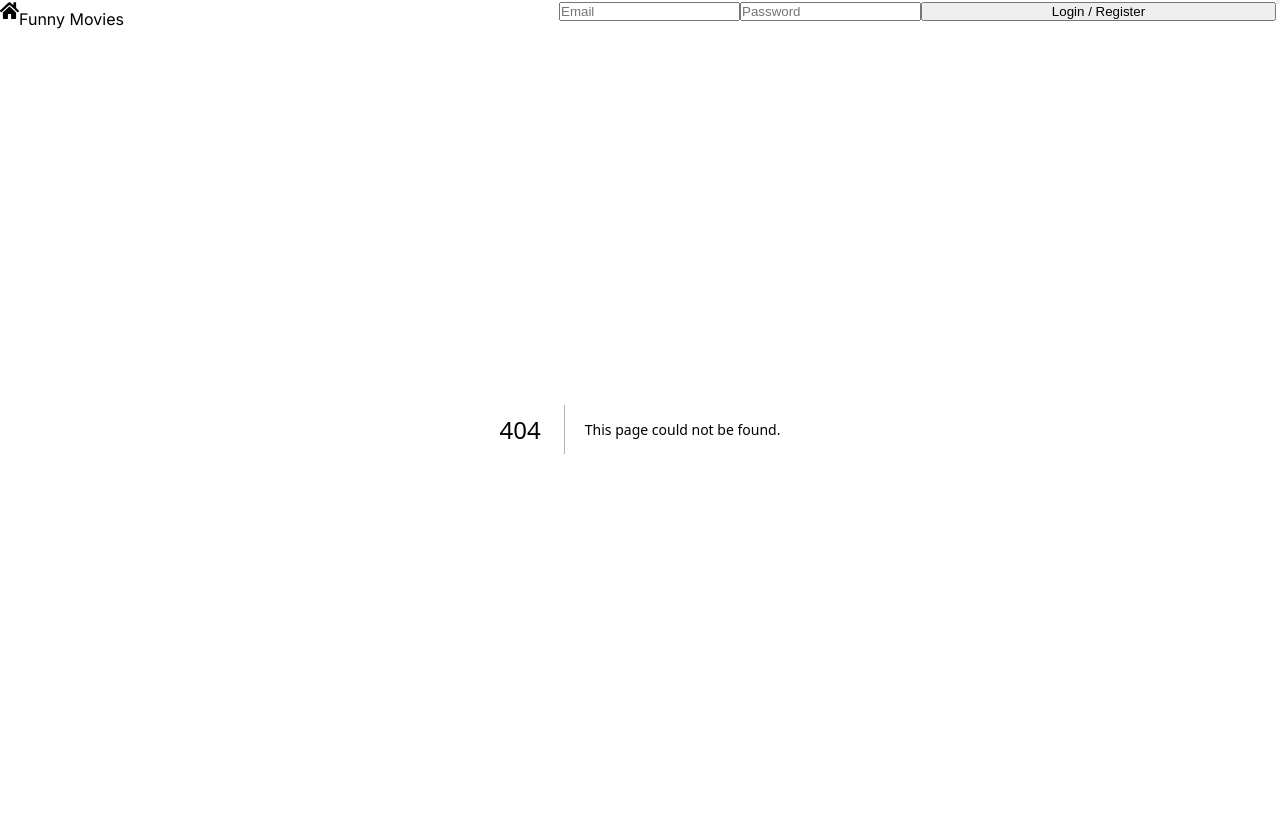
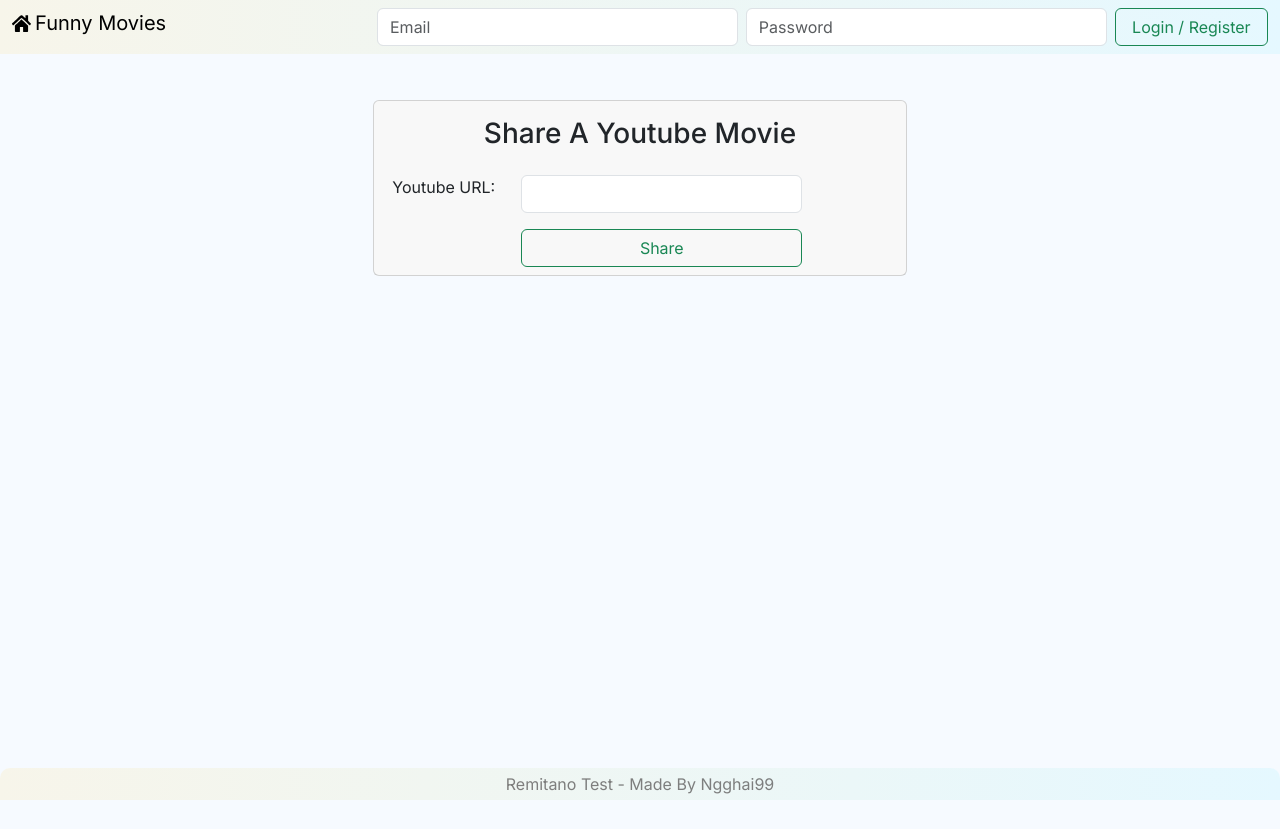
Before and after one commit to ngghai99/video-sharing-remitano, a Next.js app in the folder frontend/: page /share-movie in a window 1280 px wide. Before the commit this address had no page. After the commit the page ends 800 px from the top, so only its background shows below. Built offline with nearby package versions, Linux system fonts and the light colour scheme.

Commit message:
Update UI and create new ShareMovie page

```diff
--- a/frontend/app/globals.css
+++ b/frontend/app/globals.css
@@ -54,12 +54,7 @@
 
 body {
   color: rgb(var(--foreground-rgb));
-  background: linear-gradient(
-      to bottom,
-      transparent,
-      rgb(var(--background-end-rgb))
-    )
-    rgb(var(--background-start-rgb));
+  background: #f6faff !important
 }
 
 a {
@@ -89,8 +84,17 @@
   width: 100px;
 }
 
+.text-title {
+  text-decoration: none;
+  color: #ff4a4a;
+}
+
 .logo-nav{
   max-height: 25px;
+}
+
+.navbar-color {
+  background: linear-gradient(to right, #f7f5ea, #e5f8ff);
 }
 
 .custom-iframe {
@@ -109,12 +113,31 @@
   float: right;
 }
 
+.footer-custom{
+  color: #403e3ea6;
+  border-top-right-radius: 10px;
+  border-top-left-radius: 10px
+}
+
+.video-list-custom{
+  margin-top: 80px;
+}
+
 #navbarNav{
   float: right;
   padding-left: 45px;
 }
 
+.border-custom{
+  border-bottom-width: 3px;
+  border-style: solid;
+  border-color: #bebebe66;
+  border-top: none;
+  width: 64.1% !important;
+}
+
 .loading-spinner {
+  z-index: 100;
   display: flex;
   justify-content: center;
   align-items: center;
@@ -140,3 +163,23 @@
   0% { transform: rotate(0deg); }
   100% { transform: rotate(360deg); }
 }
+
+.share-movie-custom {
+  margin-top: 100px !important;
+}
+
+.description-custom{
+  overflow: scroll !important;
+  max-height: 160px;
+}
+
+.show .btn-signout {
+  float: right !important;
+  margin-top: 2px;
+}
+.show .navbar-text {
+  float: left !important;
+}
+.show .btn-share-movie{
+  float: right !important;
+}
--- a/frontend/app/layout.tsx
+++ b/frontend/app/layout.tsx
@@ -1,9 +1,8 @@
 import type { Metadata } from 'next'
 import { Inter } from 'next/font/google'
 import './globals.css'
-import { Header } from '@/components'
-import { Nav } from '@/components'
-
+import { Header, Nav, Footer } from '@/components'
+import 'bootstrap/dist/css/bootstrap.css'
 
 const inter = Inter({ subsets: ['latin'] })
 
@@ -17,12 +16,14 @@
 }: {
   children: React.ReactNode
 }) {
+
   return (
     <html lang="en">
       <Header />
       <body suppressHydrationWarning={true} className={inter.className}>
         <Nav />
         {children}
+        <Footer />
       </body>
     </html>
   )
--- a/frontend/app/page.tsx
+++ b/frontend/app/page.tsx
@@ -1,12 +1,9 @@
 import Image from 'next/image'
-import 'bootstrap/dist/css/bootstrap.css'
 import styles from './page.module.css'
 import { VideoList } from '@/components'
 
 export default function Home() {
   return (
-    <>
-      <VideoList />
-    </>
+    <VideoList />
   )
 }
--- /dev/null
+++ b/frontend/app/share-movie/page.tsx
@@ -0,0 +1,60 @@
+'use client'
+import React from 'react';
+
+export default function ShareMovie() {
+  const handleSubmitVideo = async (e) => {
+    e.preventDefault();
+    const storedToken = localStorage.getItem('accessToken') || null;
+    const videoUrl = e.target.elements.videoUrl.value;
+
+    try {
+      const response = await fetch('http://localhost:3001/api/v1/videos', {
+        method: 'POST',
+        headers: {
+          Authorization: storedToken,
+          'Content-Type': 'application/json',
+        },
+        body: JSON.stringify({ link: videoUrl }),
+      });
+
+      if (response.ok) {
+        window.location.href = '/';
+      } else {
+        console.error('Something went wrong.');
+      }
+    } catch (error) {
+      console.error('Network error. Please try again.');
+    }
+  };
+
+  return (
+    <div className="row share-movie-custom">
+      <div className="d-flex justify-content-center">
+        <div className="col-md-5">
+          <div className="card rounded-15">
+            <div className="card-header border-0">
+              <h3 className="d-flex justify-content-center mt-2">Share A Youtube Movie</h3>
+              <form onSubmit={handleSubmitVideo}>
+                <div className="row mt-4">
+                  <div className="col-md-3">
+                    <label className="d-flex justify-content-center">Youtube URL:</label>
+                  </div>
+                  <div className="col-md-7">
+                    <input
+                      className="form-control"
+                      required
+                      name="videoUrl"
+                    />
+                    <button className="btn btn-outline-success w-100 mt-3" type="submit">
+                      Share
+                    </button>
+                  </div>
+                </div>
+              </form>
+            </div>
+          </div>
+        </div>
+      </div>
+    </div>
+  );
+}
--- /dev/null
+++ b/frontend/components/Footer.tsx
@@ -0,0 +1,11 @@
+import React from 'react'
+
+export default function Footer() {
+  return (
+    <footer className="mt-5 position-fixed bottom-0 w-100">
+      <div className="d-flex justify-content-center section navbar-color footer-custom">
+        <p className="my-1">Remitano Test - Made By Ngghai99 </p>
+      </div>
+    </footer>
+  )
+}
--- a/frontend/components/Nav.tsx
+++ b/frontend/components/Nav.tsx
@@ -1,8 +1,8 @@
-"use client"
 "use client"
 import React, { useState, useEffect } from 'react';
 import axios from 'axios';
 import { LoadingSpinner } from '@/components'
+import Link from 'next/link'
 
 const Nav = () => {
   const [loggedIn, setLoggedIn] = useState(false);
@@ -24,7 +24,7 @@
 
           const response = await axios.get(`http://localhost:3001/api/v1/users/${userId}`, {
             headers: {
-              Authorization: `Bearer ${storedToken}`,
+              Authorization: storedToken,
             },
           });
 
@@ -70,8 +70,9 @@
   }
 
   return (
-    <nav className="navbar navbar-expand-lg navbar-light bg-light">
+    <nav className="navbar navbar-expand-lg navbar-color position-fixed top-0 w-100">
       <div className="container-fluid nav-custom">
+        <a href="/">
           <img
             loading="eager"
             decoding="async"
@@ -80,7 +81,8 @@
             alt="Reporter Hugo"
             style={{ paddingBottom: '6px' }}
           />
-        <a className="navbar-brand pt-1" href="#">
+        </a>
+        <a className="navbar-brand pt-1" href="/">
           Funny Movies
         </a>
         <button
@@ -96,7 +98,8 @@
           {loggedIn ? (
             <>
               <span className="navbar-text">Hi, {email}!</span>
-              <button className="ms-2 btn btn-outline-success btn-signout" onClick={handleLogout}>Logout</button>
+              <Link className="ms-2 btn btn-outline-success btn-share-movie" href="/share-movie">Share a movie</Link>
+              <button className="ms-2 btn btn btn-success btn-signout" onClick={handleLogout}>Logout</button>
             </>
           ) : (
             <form onSubmit={handleLogin} className="d-flex">
--- a/frontend/components/VideoList.tsx
+++ b/frontend/components/VideoList.tsx
@@ -31,9 +31,9 @@
   }, []);
 
   return (
-    <>
+    <div className="video-list-custom">
       {videos.map(video => (
-        <div className='row d-flex justify-content-center mt-5'>
+        <div className='row d-flex justify-content-center mt-3'>
           <div className='col-md-2'></div>
           <div className='col-md-4'>
             <div className='embed-responsive embed-responsive-16by9 mx-3'>
@@ -51,14 +51,15 @@
               <a href={video.link} className="text-title" target="_blank">
                 <h2>{video.title}</h2>
               </a>
-              <p>Share by: {video.email} </p>
-              <p>{video.description}</p>
+              <p><strong>Share by:</strong> {video.email} </p>
+              <p><strong>Description:</strong></p>
+              <p className="description-custom">{video.description}</p>
             </div>
           </div>
           <div className='col-md-2'></div>
         </div>
       ))}
-    </>
+    </div>
   );
 }
 
--- a/frontend/components/index.ts
+++ b/frontend/components/index.ts
@@ -2,10 +2,12 @@
 import Header from "./Header";
 import VideoList from "./VideoList";
 import LoadingSpinner from "./LoadingSpinner";
+import Footer from "./Footer";
 
 export {
   Nav,
   Header,
   VideoList,
-  LoadingSpinner
+  LoadingSpinner,
+  Footer
 }
```
Also changed, not shown: frontend/components/ShareMovie.tsx (deleted, +0 -7 lines). Lines whose indentation alone changed are shown as unchanged.
